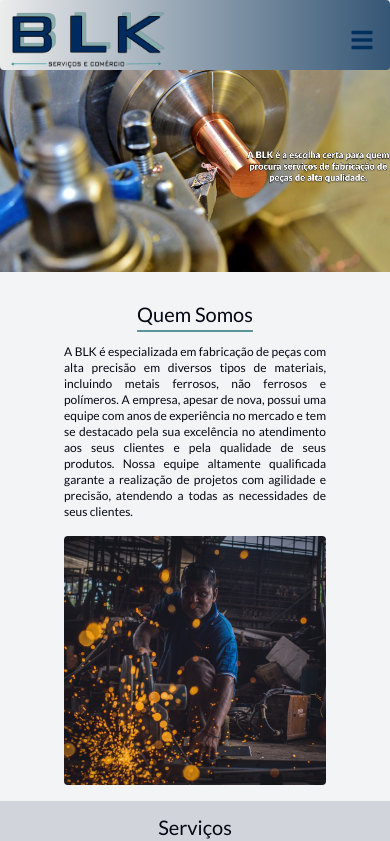
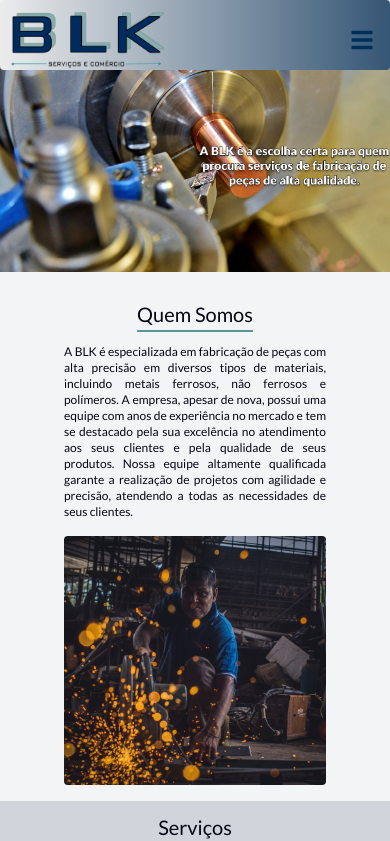
Before and after one commit to AOBarbosa/BLK-homepage, a Next.js app: page / in a window 390 px wide. Shown: the top 841 px of the page. Built offline with nearby package versions, Linux system fonts and the light colour scheme.

Commit message:
Fixing size of presentation text

```diff
--- a/src/app/page.tsx
+++ b/src/app/page.tsx
@@ -77,7 +77,7 @@ export default function Home() {
           <Image
             src={presentationText}
             alt="Presentation text"
-            className="w-36 sm:w-60 md:w-72 lg:w-presentation lg:mr-8 lg:mb-28"
+            className="w-48 sm:w-60 md:w-72 lg:w-presentation lg:mr-8 lg:mb-28"
           />
         </div>
 
--- a/tailwind.config.ts
+++ b/tailwind.config.ts
@@ -28,6 +28,7 @@ const config: Config = {
         contatos: '60.63425rem',
         info: '45rem',
         'quem-somos-lg': '45rem',
+        medium: '32rem',
       },
 
       gap: {
```
